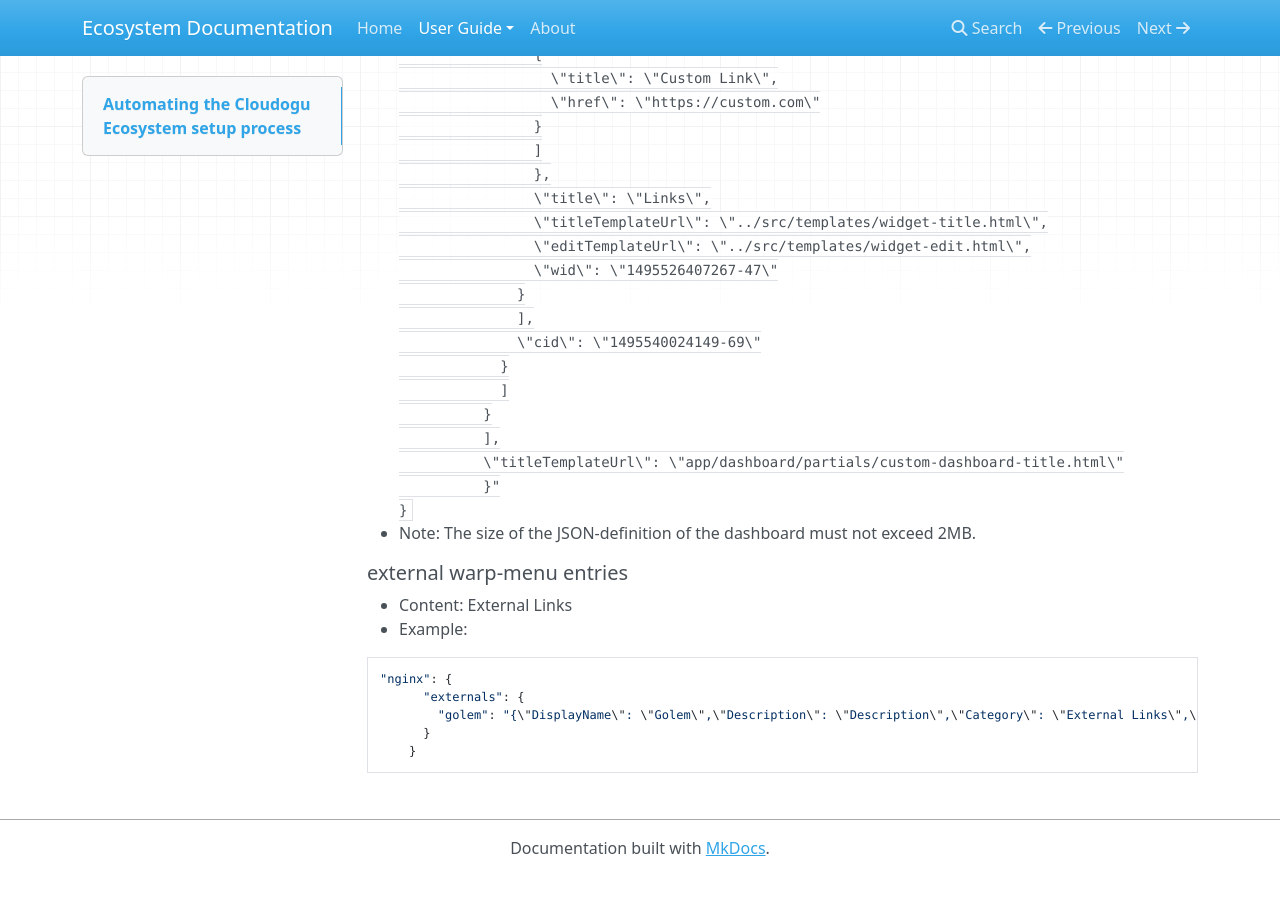
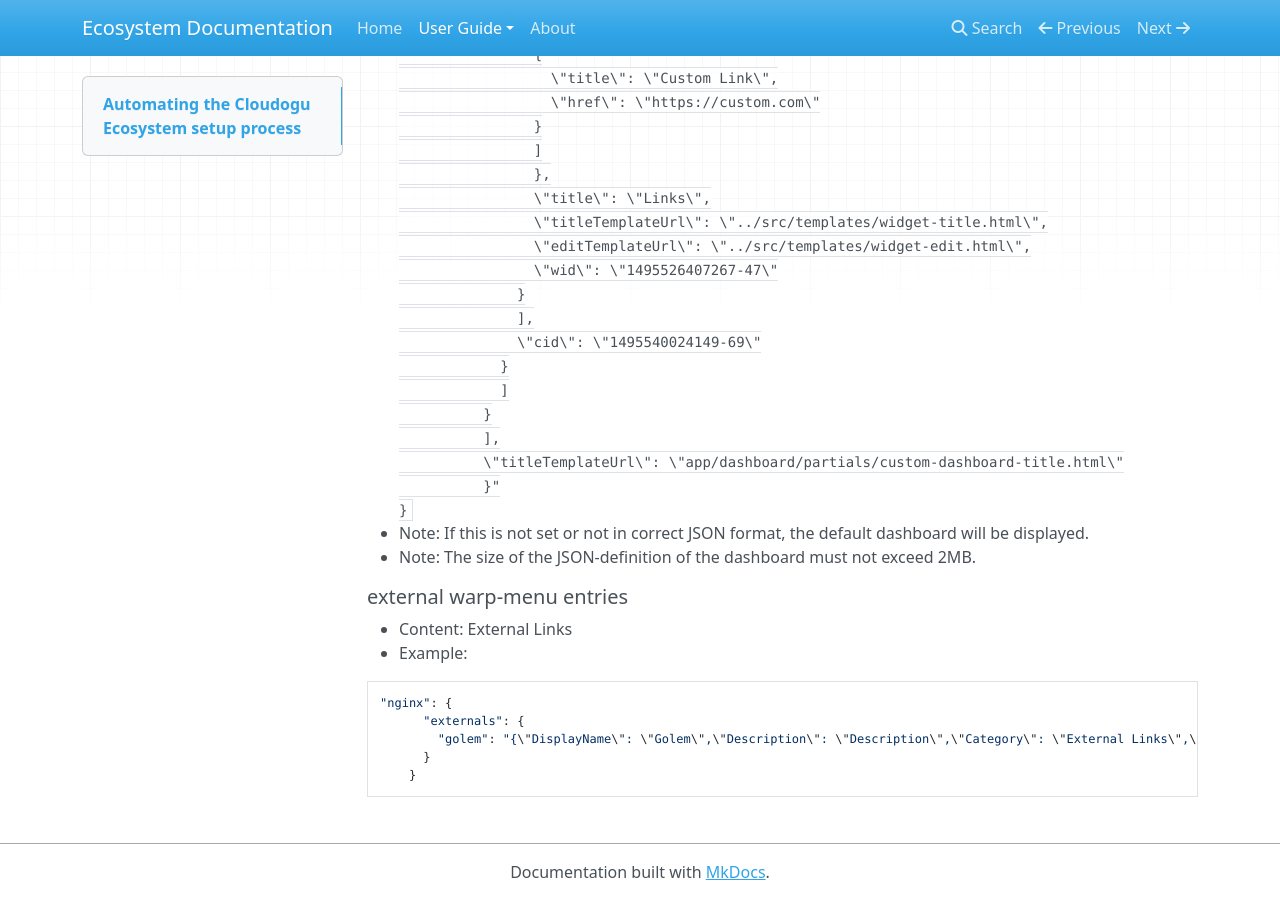
Before and after one commit to cloudogu/ecosystem, an MkDocs documentation site: the page built from docs/docs/user-guide/setup-json.md, in a window 1280 px wide and 900 px high, scrolled down 8932 px. Built offline with MkDocs 1.6.1, drawn with Linux system fonts in a browser that asks for light colours; nearby versions of some CDN libraries; old or Windows-style settings are respelled for this version of MkDocs; before the commit the page ends 9808 px from its top, so only the background shows below that.

Commit message:
Add notes to welcomeDashboard setup.json documentation

```diff
--- a/docs/docs/user-guide/setup-json.md
+++ b/docs/docs/user-guide/setup-json.md
@@ -381,6 +381,7 @@ The following objects are examples:
           \"titleTemplateUrl\": \"app/dashboard/partials/custom-dashboard-title.html\"
           }"
 }``
+* Note: If this is not set or not in correct JSON format, the default dashboard will be displayed.
 * Note: The size of the JSON-definition of the dashboard must not exceed 2MB.
 
 ##### external warp-menu entries
```
Also changed, not shown: docs/docs/user-guide/setup-json_de.md (+1 -0 lines).
